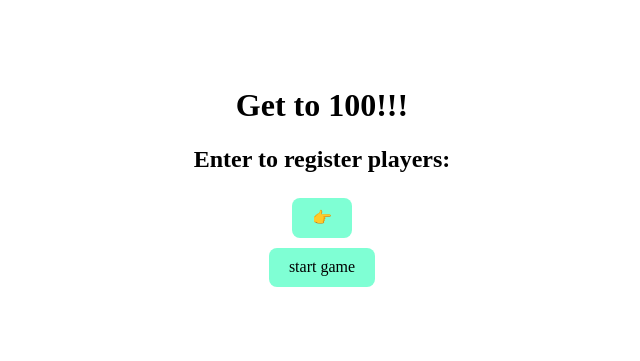
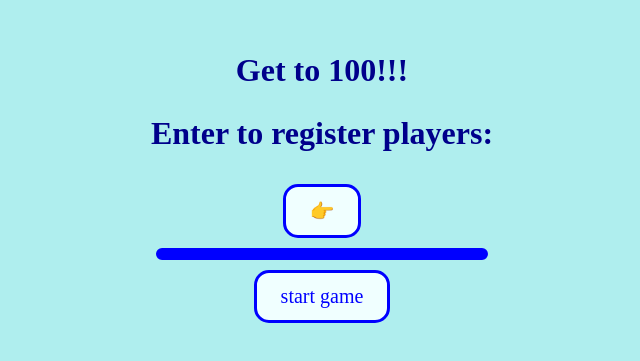
Before and after one commit to leasalikov/ReactProject1, a React (Vite) app in the folder reactProject2/: page / in a window 1280 px wide. Shown: the part 221-582 px from the top of the page, without its empty margins (318-958 px from the left). Built offline with nearby package versions, Linux system fonts and the light colour scheme.

Commit message:
רק נשאר להקצות שטח לכל אחד

```diff
--- a/reactProject2/src/components/ActivePlayer.css
+++ /dev/null
@@ -1,3 +0,0 @@
-.activePlayer{
-    background-color: bisque;
-}
--- a/reactProject2/src/components/ActivePlayer.jsx
+++ b/reactProject2/src/components/ActivePlayer.jsx
@@ -1,8 +1,10 @@
-import './ActivePlayer.css'
+
 function ActivePlayer(props){
     const {activePlayer, players, player} = props;
     const playersArray = players;
+
     if(playersArray.indexOf(player) == activePlayer ){
+        playersArray.indexOf(player)
         if(player.number == 100)
             playersArray[playersArray.indexOf(player)].active = "Win";
         else{
--- a/reactProject2/src/components/GameBoard.css
+++ b/reactProject2/src/components/GameBoard.css
@@ -2,12 +2,15 @@
     /* width: 300px;  */
     /* height: 400px;  */
     margin: 5px;
-    background-color: rgb(253, 253, 252);
-    border: 6px solid rgb(236, 172, 205);
+    border-radius: 15px;
+    background-color:azure;
+    border: 6px solid blue;
     /* display: flex; */
     flex-direction: column;
     justify-content: center;
     align-items: center;
+    font-family:cursive;
+    font-size: 20px;
 }
 body {
     margin: 0;
@@ -32,11 +35,60 @@ body {
     font-size: 1em;
     font-weight: 500;
     font-family: inherit;
-    background-color: aquamarine;
+    background-color: paleturquoise;
     cursor: pointer;
     transition: border-color 0.25s;
   }
   button:hover {
-    border-color: greenyellow;
-    background-color: whitesmoke;
+    border-color: whitesmoke;
+    background-color: blue;
+    color: white;
   }
+  .active{
+    font-weight: bold;
+    font-style: italic;
+    color: blue;
+  }
+  body{
+    color: black;
+    background-color: paleturquoise;
+  }
+  .topPlayers{
+    margin-bottom: 30px;
+    /* margin-top: 0px; */
+    border-radius: 15px;
+    background-color:aleturquoise;
+    border: 6px solid blue;
+    font-weight: bold;
+    /* display: flex;
+    flex-direction: column;
+    justify-content: center;
+    align-items: center; */
+    font-size: 1em;
+    font-family:cursive;
+    color: blue;
+    }
+  .youWon, h1, h2{
+    font-size: 2em;
+    font-family:cursive;
+    color: darkblue;
+  }
+  .logIn{
+    /* margin: 5px;  */
+    border-radius: 15px;
+    background-color:azure;
+    border: 3px solid blue;
+    /* display: flex; */
+    flex-direction: column;
+    justify-content: center;
+    align-items: center;
+    font-family:cursive;
+    font-size: 20px;
+    color: blue;
+  }
+
+  .input{
+    font-size: 1em;
+    font-family:cursive;
+    color: blue;
+  }
--- a/reactProject2/src/components/GameBoard.jsx
+++ b/reactProject2/src/components/GameBoard.jsx
@@ -1,10 +1,13 @@
 import './GameBoard.css'
-
 function GameBoard(props) {
     const { player, keyChange} = props;
-
+    let activeClass;
+    if(player.active=="true"||player.active=="Win")
+        activeClass ="active";
+    else
+        activeClass ="notActive";
     return (
-        <div key={keyChange}>
+        <div class={`${activeClass}`} key={keyChange}>
             <p>Active: {player.active}</p>
             <p>Player: {player.name}</p>
             <p>Number: {player.number}</p>
--- a/reactProject2/src/components/LogIn.jsx
+++ b/reactProject2/src/components/LogIn.jsx
@@ -34,12 +34,15 @@ function LogIn(props) {
         <>
             <h1>Get to 100!!!</h1>
             <h2>Enter to register players:</h2>
-            <button onClick={signUser} >👉</button>
+            <button onClick={signUser} className="logIn">👉</button>
             <br />
+            <p className='gameBoard'>
             {players.map((player, i) =>
                 <div key={i}>{player.name}</div>
             )}
-            <button onClick={() => {players[0]==null? alert("There are no players!"):startGame(true) }}>start game</button>
+            </p>
+
+            <button className="logIn" onClick={() => {players[0]==null? alert("There are no players!"):startGame(true) }}>start game</button>
         </>
         //😊
     )
--- a/reactProject2/src/components/Scores.jsx
+++ b/reactProject2/src/components/Scores.jsx
@@ -4,9 +4,7 @@ function Scores(props) {
     const playersArray = players;
     if (player.active == "Win") {
         let localStoragePlayers = JSON.parse(localStorage.getItem('players'));
-        console.log(playersArray[playersArray.indexOf(player)]);
         if (playersArray[playersArray.indexOf(player)].lastScore !== player.steps) {
-            console.log(playersArray[playersArray.indexOf(player)]);
             playersArray[playersArray.indexOf(player)].lastScore = player.steps;
             playersArray[playersArray.indexOf(player)].scores.push(player.steps);
             localStoragePlayers.forEach((localStoragePlayer) => {
--- a/reactProject2/src/components/TopPlayers.jsx
+++ b/reactProject2/src/components/TopPlayers.jsx
@@ -1,24 +1,45 @@
 
 function TopPlayers(props) {
-
-    let min = 1898;
-    let winer;
+    let sum = 0;
+    let winers = [];
+    let minAverage;
     let localStoragePlayers = JSON.parse(localStorage.getItem('players'));
-    localStoragePlayers.forEach((player) => {
-        let sum = 0;
-        player.scores.forEach(score => {
-            sum += score;
-        });
-        let average = sum / player.scores.length;
-        if (average < min) {
-            min = average;
-            winer = player;
+    for (let index = 0; index < 3; index++) {
+        let firstIndex = 0;
+        while (firstIndex < localStoragePlayers.length && localStoragePlayers[firstIndex].scores.length == 0) {
+            firstIndex++;
         }
-    })
+        let winnerIndex=firstIndex;
+        if (firstIndex < localStoragePlayers.length) {
+            localStoragePlayers[firstIndex].scores.forEach(score => { sum += score; });
+            minAverage = sum / localStoragePlayers[firstIndex].scores.length;
+            winers[index] = localStoragePlayers[firstIndex];
+            localStoragePlayers.forEach((player) => {
+                sum = 0;
+                if (player.scores.length !== 0) {
+                    player.scores.forEach(score => {
+                        sum += score;
+                    });
+                    localStoragePlayers[localStoragePlayers.indexOf(player)].average = sum / player.scores.length;
+                    if (player.average < minAverage) {
+                        minAverage = player.average;
+                        winers[index] = player;
+                        winnerIndex=localStoragePlayers.indexOf(player);
+                    }
+                }
+            })
+            localStoragePlayers.splice(winnerIndex, 1);
+        }
+        else
+            break;
+    }
 
     return (
-        <div key={props.keyChange}>
-        <p>1. name: {winer.name}, average: {winer.average}</p>
+        <div key={props.keyChange} class="topPlayers">
+            <p>Top players:</p>
+            {winers.map((winer, i) => (
+                <p key={i}> name: {winer.name}, average: {winer.average}</p>
+            ))}
         </div>
     )
 }
--- a/reactProject2/src/components/Win.jsx
+++ b/reactProject2/src/components/Win.jsx
@@ -1,4 +1,4 @@
-
+import './GameBoard.css'
 function Win(props){
 
     const {players, player, setPlayers, setKeyChange, setActivePlayer}= props;
@@ -21,7 +21,7 @@ function Win(props){
 
     return(
         <>
-        <p>You Won!!!</p>
+        <p className="youWon">You Won!!!</p>
         <button onClick={NewGame}>New Game</button>
         <button onClick={Quit}>Quit</button>
         </>
```
